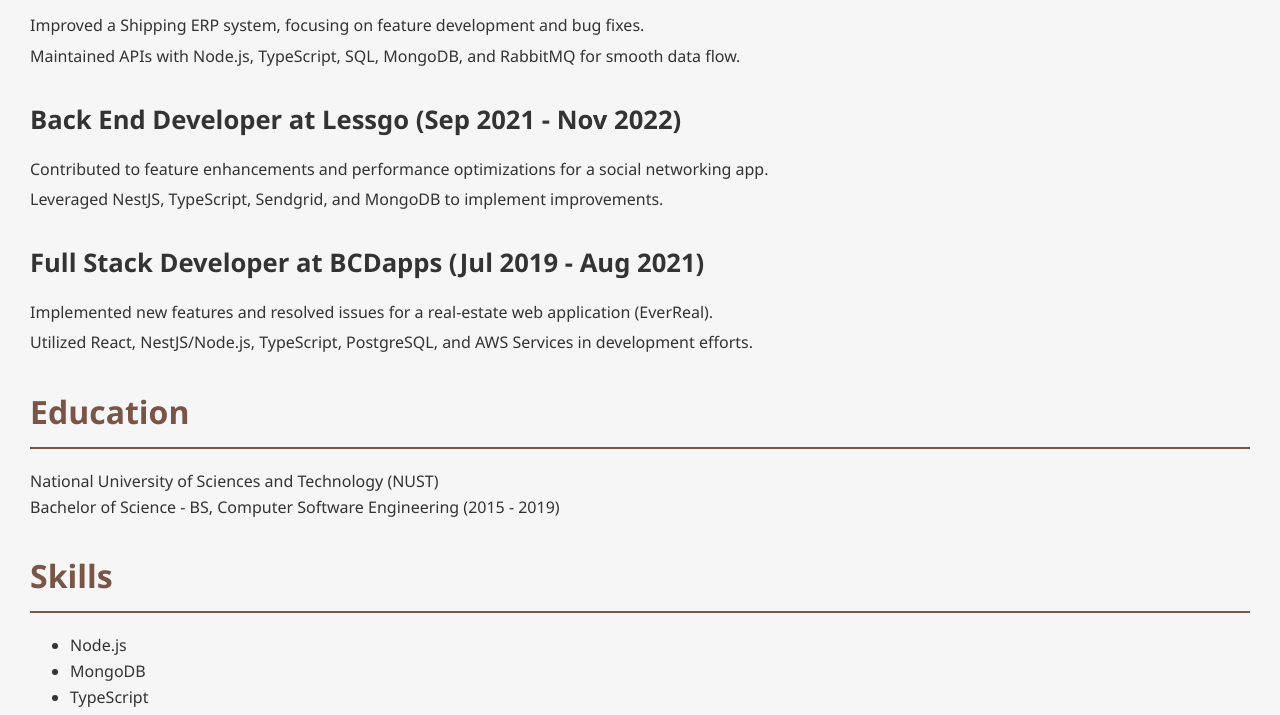
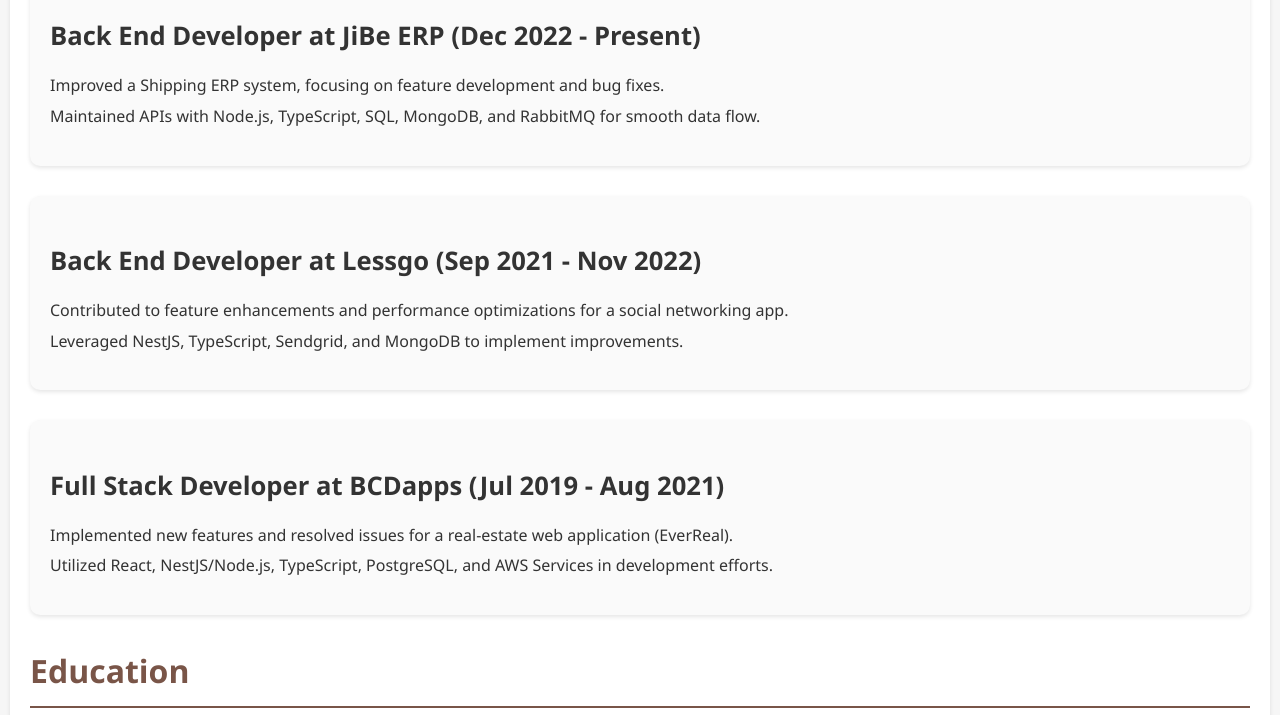
Before and after one commit to adeelahmad96/adeelahmad96.github.io, a plain HTML site: page index.html in a window 1280 px wide. Shown: the part 668-1383 px from the top of the page. Drawn offline with Linux system fonts and the light colour scheme.

Commit message:
Update index.html

```diff
--- a/index.html
+++ b/index.html
@@ -60,6 +60,10 @@
 
         main {
             padding: 20px;
+            background-color: #fff; /* White background */
+            border-radius: 10px;
+            box-shadow: 0 2px 4px rgba(0, 0, 0, 0.1);
+            margin-top: 20px;
         }
 
         h2 {
@@ -73,6 +77,10 @@
 
         article {
             margin-bottom: 30px;
+            padding: 20px;
+            border-radius: 10px;
+            background-color: #fafafa; /* Light gray background */
+            box-shadow: 0 2px 4px rgba(0, 0, 0, 0.1);
         }
 
         article h3 {
```
